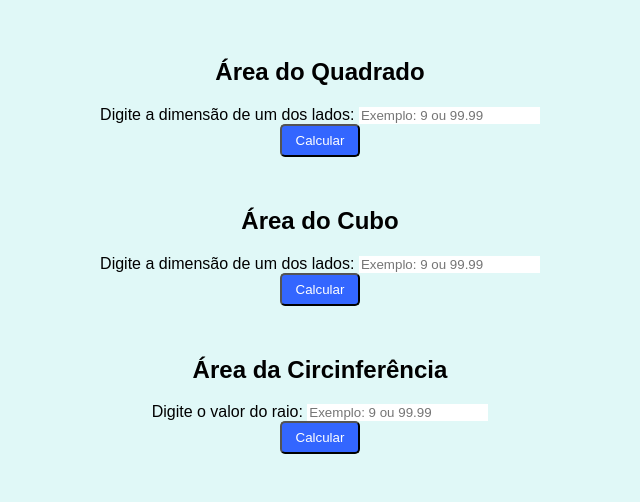
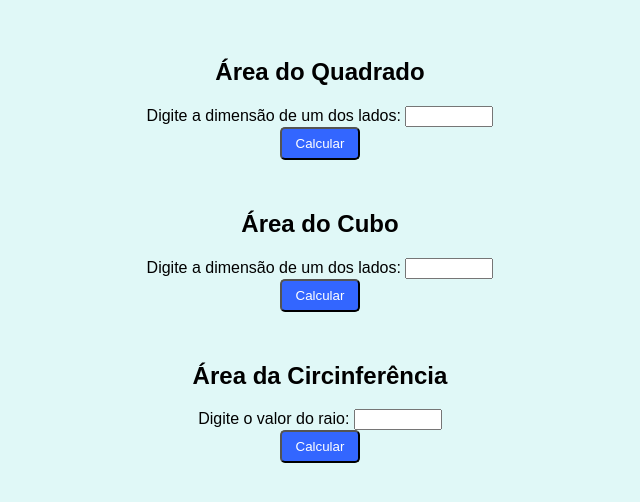
Before and after one commit to MarianaMikhael/areaCalculator, a plain HTML site: page index.html in a window 1280 px wide. Shown: the whole page, without its empty margins (320-960 px from the left). Drawn offline with Linux system fonts and the light colour scheme.

Commit message:
Ajuste do tamanho da área de input

```diff
--- a/index.html
+++ b/index.html
@@ -21,7 +21,7 @@
         <form name="areaSquare" method="POST" action="functions.js"></form>
             <div>
                 <label for="inputSquare">Digite a dimensão de um dos lados: </label>
-                <input type="text" name="inputSquare" id="inputSquare" class="input" placeholder="Exemplo: 9 ou 99.99" />
+                <input type="text" name="inputSquare" id="inputSquare" class="input" />
             </div>
             <input type="button" id="square" value="Calcular" class="btn" onclick="square()">
         </form>
@@ -33,7 +33,7 @@
         <form name="areaCube" method="POST" action="functions.js"></form>
             <div>
                 <label for="inputCube">Digite a dimensão de um dos lados: </label>
-                <input type="text" name="inputCube" id="inputCube" class="input" placeholder="Exemplo: 9 ou 99.99" />
+                <input type="text" name="inputCube" id="inputCube" class="input" />
             </div>
             <input type="button" id="cube" value="Calcular" class="btn" onclick="cube()">
         </form>
@@ -45,7 +45,7 @@
         <form name="areaCircle" method="POST" action="functions.js"></form>
             <div>
                 <label for="inputRaio">Digite o valor do raio: </label>
-                <input type="text" name="inputRaio" id="inputRaio" class="input" placeholder="Exemplo: 9 ou 99.99" />
+                <input type="text" name="inputRaio" id="inputRaio" class="input" />
             </div>
             <input type="button" id="circle" value="Calcular" class="btn" onclick="circle()">
         </form>
--- a/staticFiles/layout.css
+++ b/staticFiles/layout.css
@@ -26,7 +26,8 @@ input.btn:hover {
 }
 
 input.input {
-    border: none;
+    width: 80px;
+    text-align: right;
 }
 
 div.area {
```
